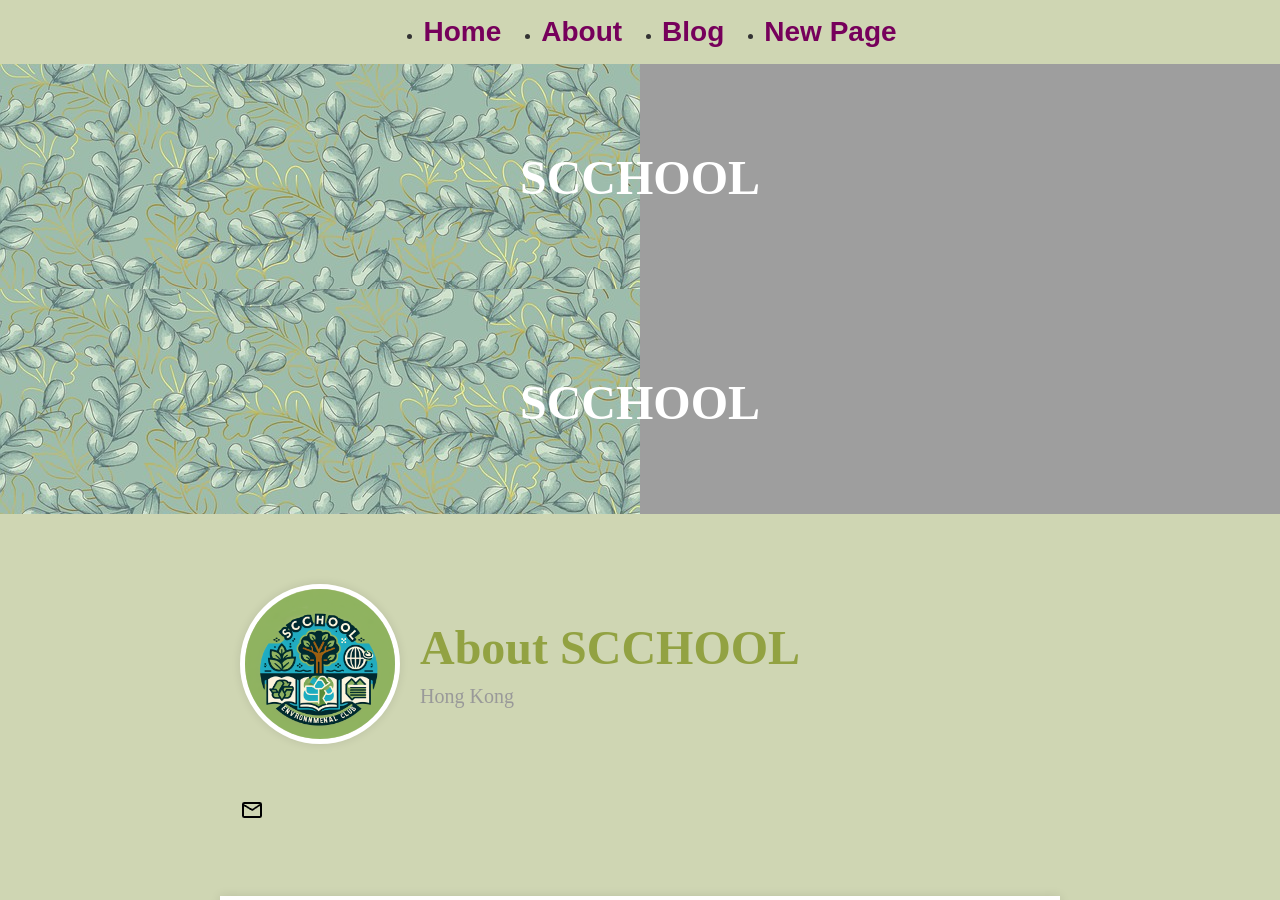
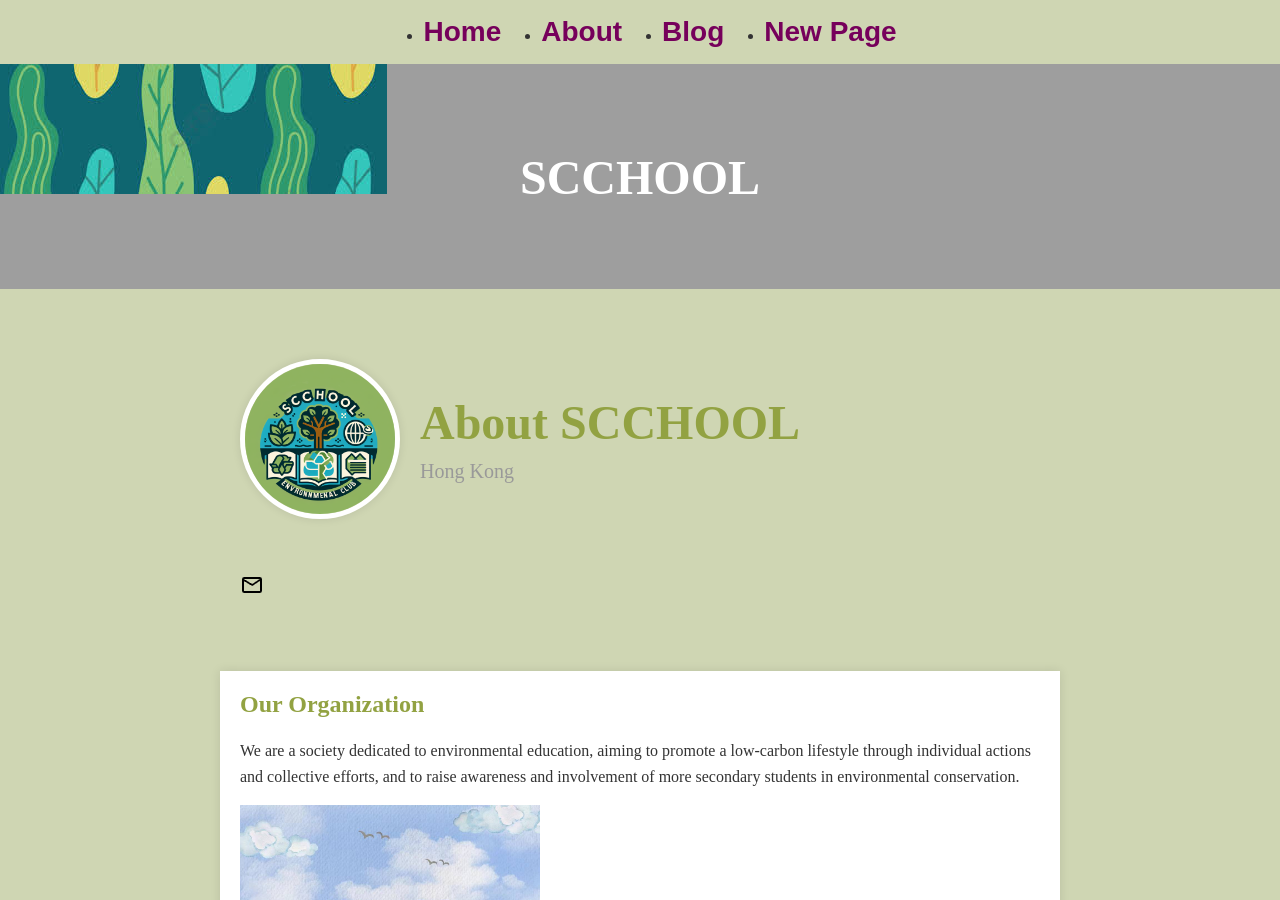
Before and after one commit to yuzuru1104/yuzuru1104.github.io, a Jekyll site: the page about.html, which Jekyll copies as it is, in a window 1280 px wide and 900 px high. Built offline with Jekyll 4.4.1, drawn with Linux system fonts in a browser that asks for light colours; some web fonts are replaced.

Commit message:
Update about.html

```diff
--- a/about.html
+++ b/about.html
@@ -32,18 +32,12 @@
 
   <div class="image-container">
   <div class="top-image">
-    <img src="leaf.jpg" alt="leaf">
+    <img src="leaf.jpeg" alt="leaf">
     <div class="image-text">
       <h2>SCCHOOL</h2>
     </div>
   </div>
-  <div class="top-image">
-    <img src="leaf.jpg" alt="leaf">
-    <div class="image-text">
-      <h2>SCCHOOL</h2>
-    </div>
-  </div>
-</div>
+
 
     <!-- 原有的内容区域 -->
     <div class="container">
```
